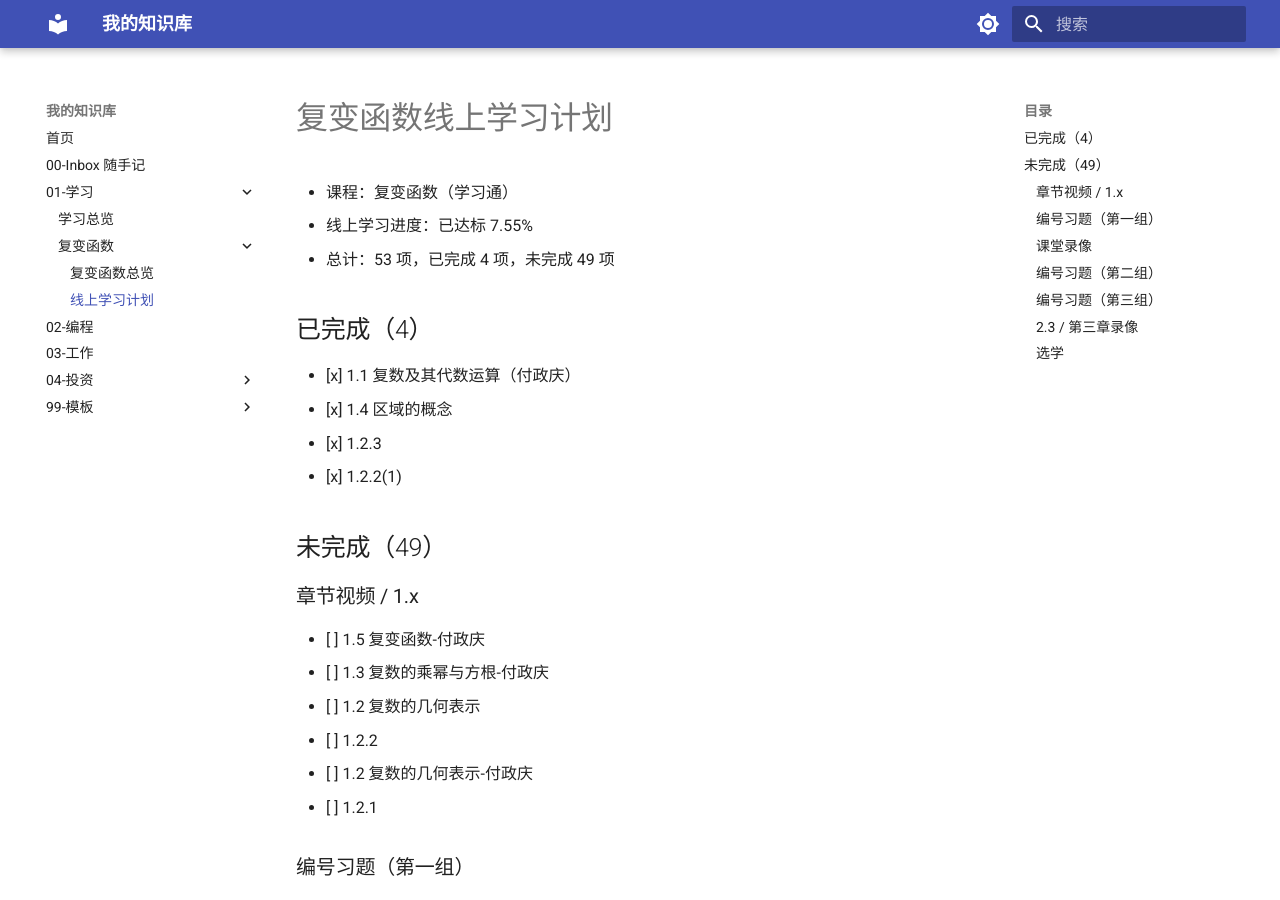
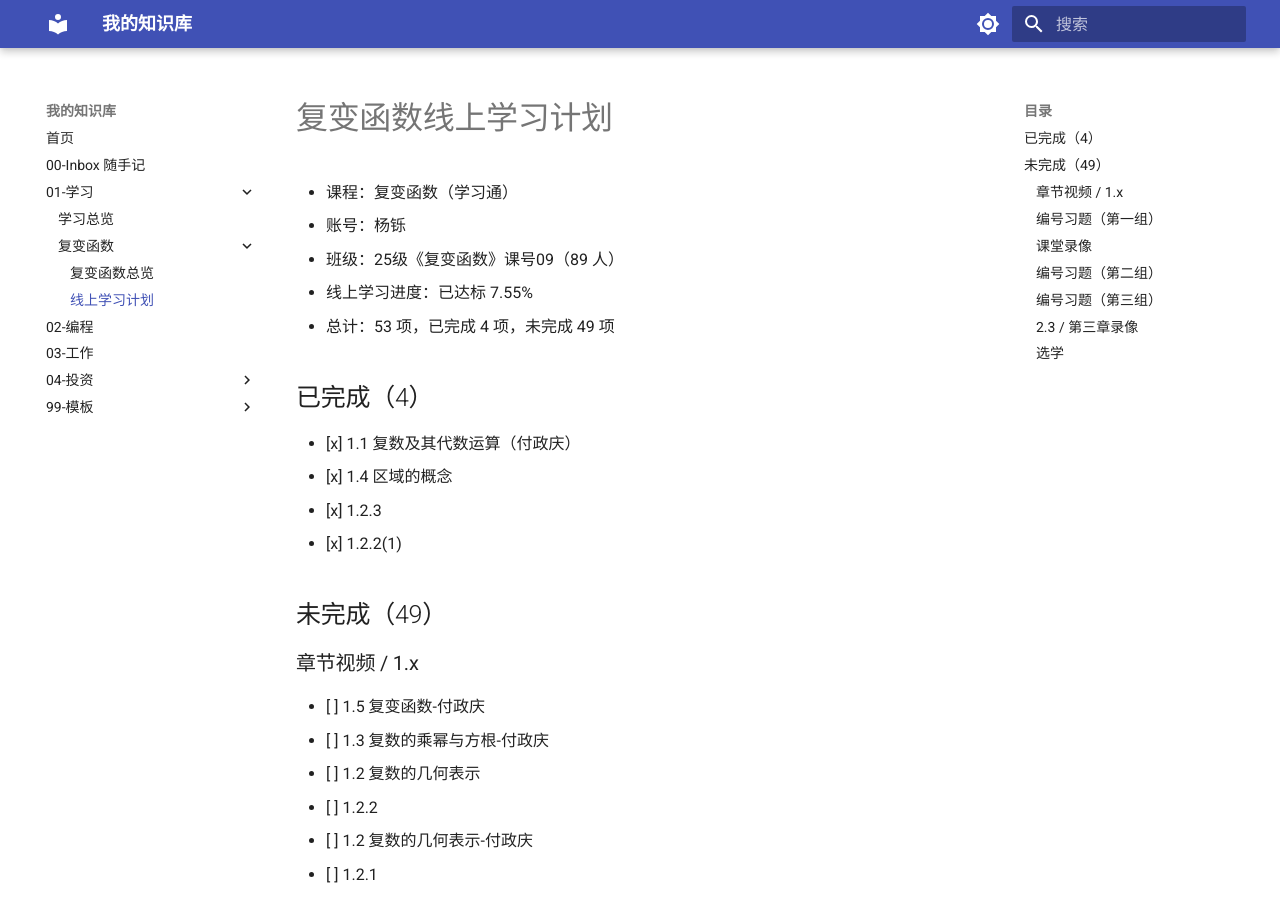
Before and after one commit to 164971963-ship-it/knowledge-base, an MkDocs documentation site: the page built from docs/study/complex-analysis/study-plan.md, in a window 1280 px wide and 900 px high. Built offline with MkDocs 1.6.1 and Material for MkDocs 9.7.7, drawn with Linux system fonts in a browser that asks for light colours.

Commit message:
chore: 同步本地 git 初始化后的完整文件

```diff
--- a/docs/study/complex-analysis/study-plan.md
+++ b/docs/study/complex-analysis/study-plan.md
@@ -1,6 +1,8 @@
 # 复变函数线上学习计划
 
 - 课程：复变函数（学习通）
+- 账号：杨铄
+- 班级：25级《复变函数》课号09（89 人）
 - 线上学习进度：已达标 7.55%
 - 总计：53 项，已完成 4 项，未完成 49 项
 
```
Also changed, not shown: docs/study/complex-analysis/index.md (+1 -0 lines), 2 other files.
